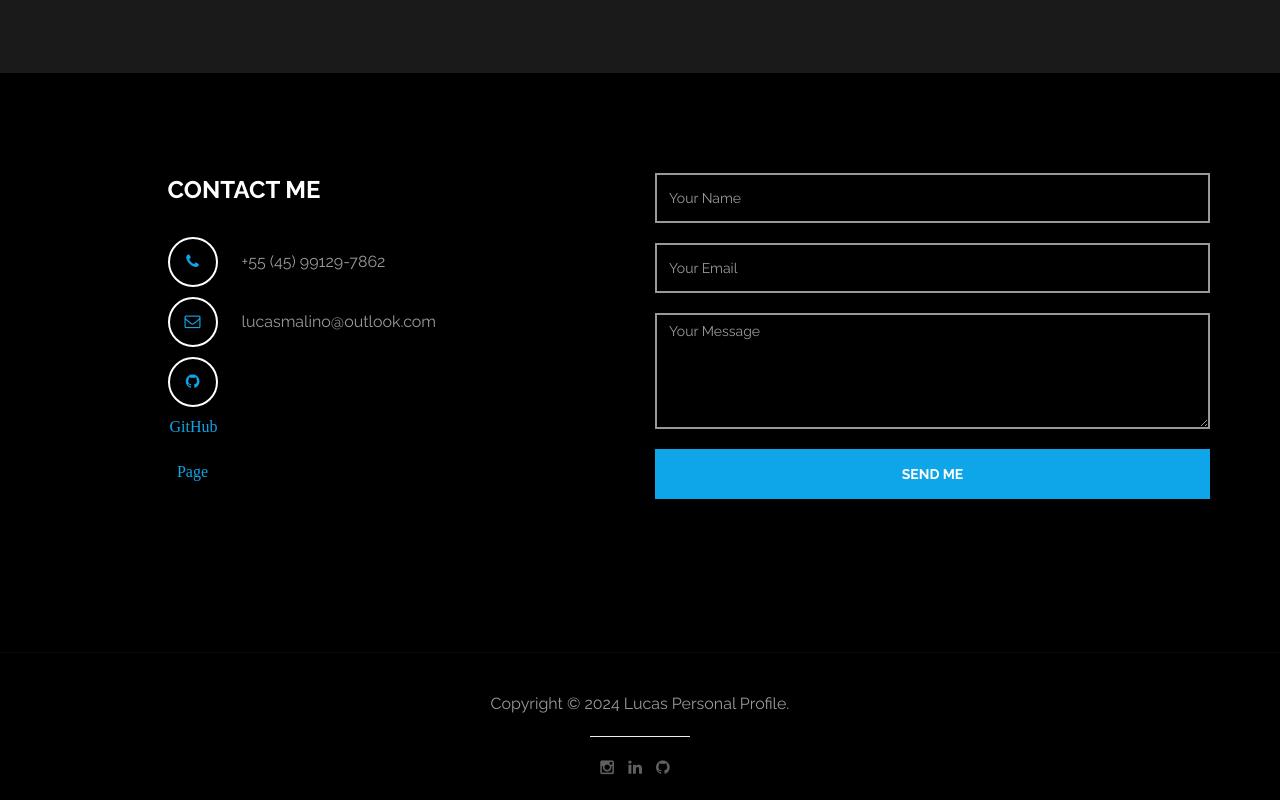
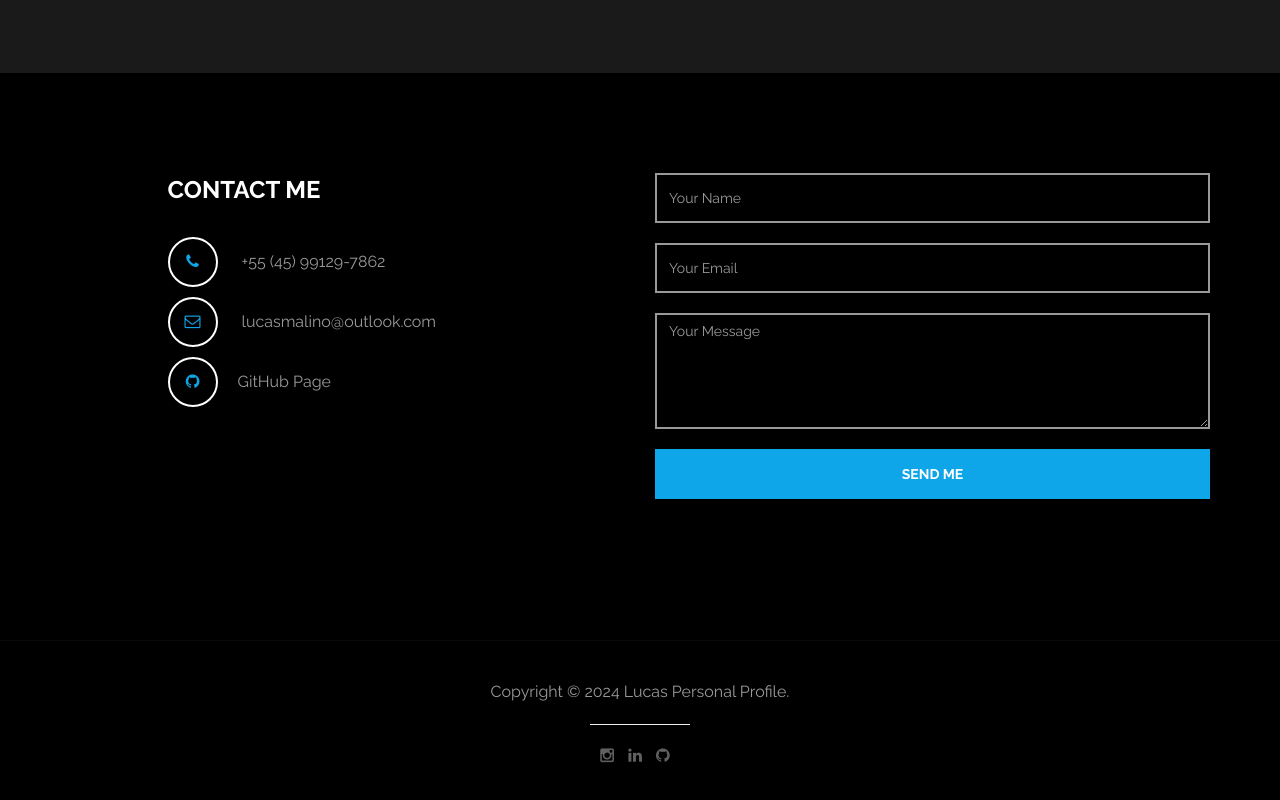
Before and after one commit to LucasMalinowski/LucasMalinowski.github.io, a plain HTML site: page index.html in a window 1280 px wide. Shown: the part 1902-2702 px from the top of the page. Drawn offline with Linux system fonts and the light colour scheme; no server answers.

Commit message:
Update index.html

```diff
--- a/index.html
+++ b/index.html
@@ -160,7 +160,7 @@
 							<p class="contact-title">CONTACT ME</p>
 							<p><i class="fa fa-phone"></i> +55 (45) 99129-7862 </p>
 							<p><i class="fa fa-envelope-o"></i> lucasmalino@outlook.com </p>
-							<p><a href="https://github.com/LucasMalinowski" class="fa fa-github"> GitHub Page</a></p>
+							<p><a href="https://github.com/LucasMalinowski" class="fa fa-github"></a>GitHub Page</p>
 						</address>
 					</div>
 					<div class="col-lg-6 col-md-6 col-xs-10 wow fadeInUp" data-wow-delay="0.6s">
```
